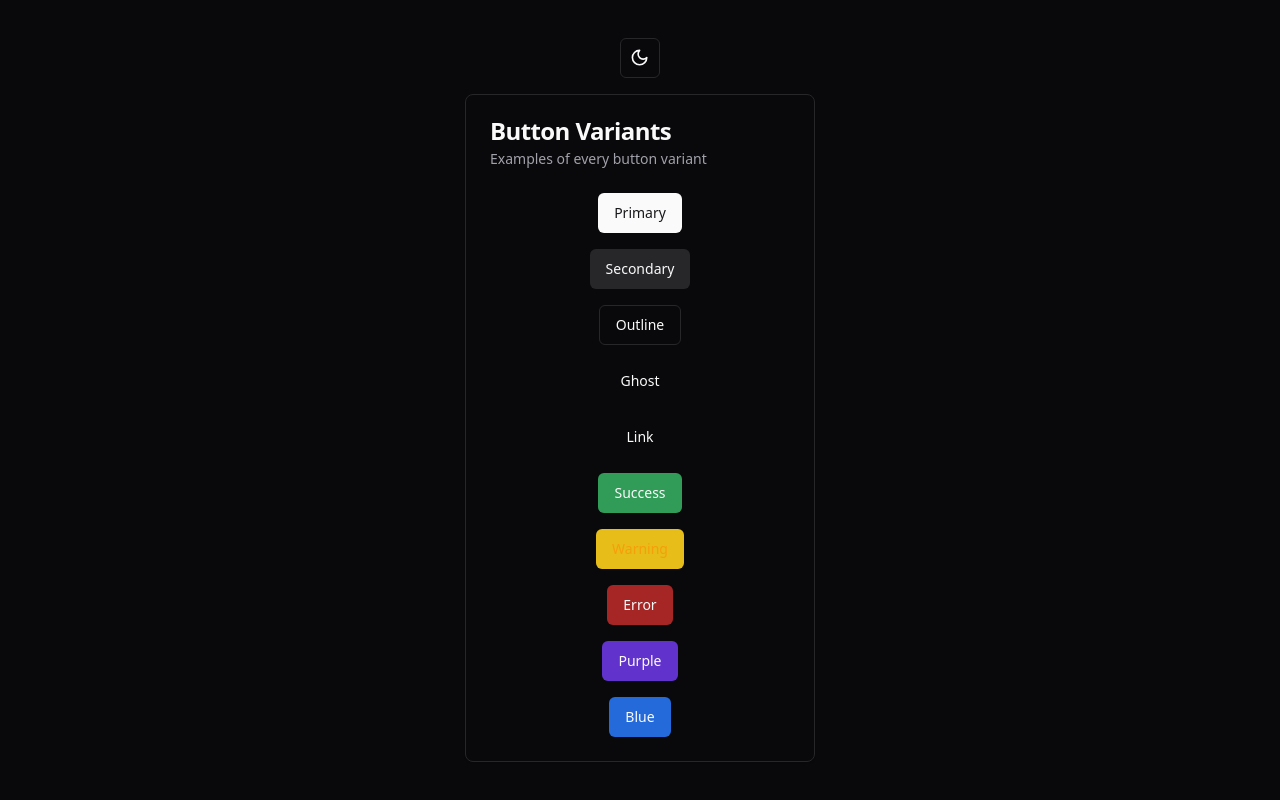
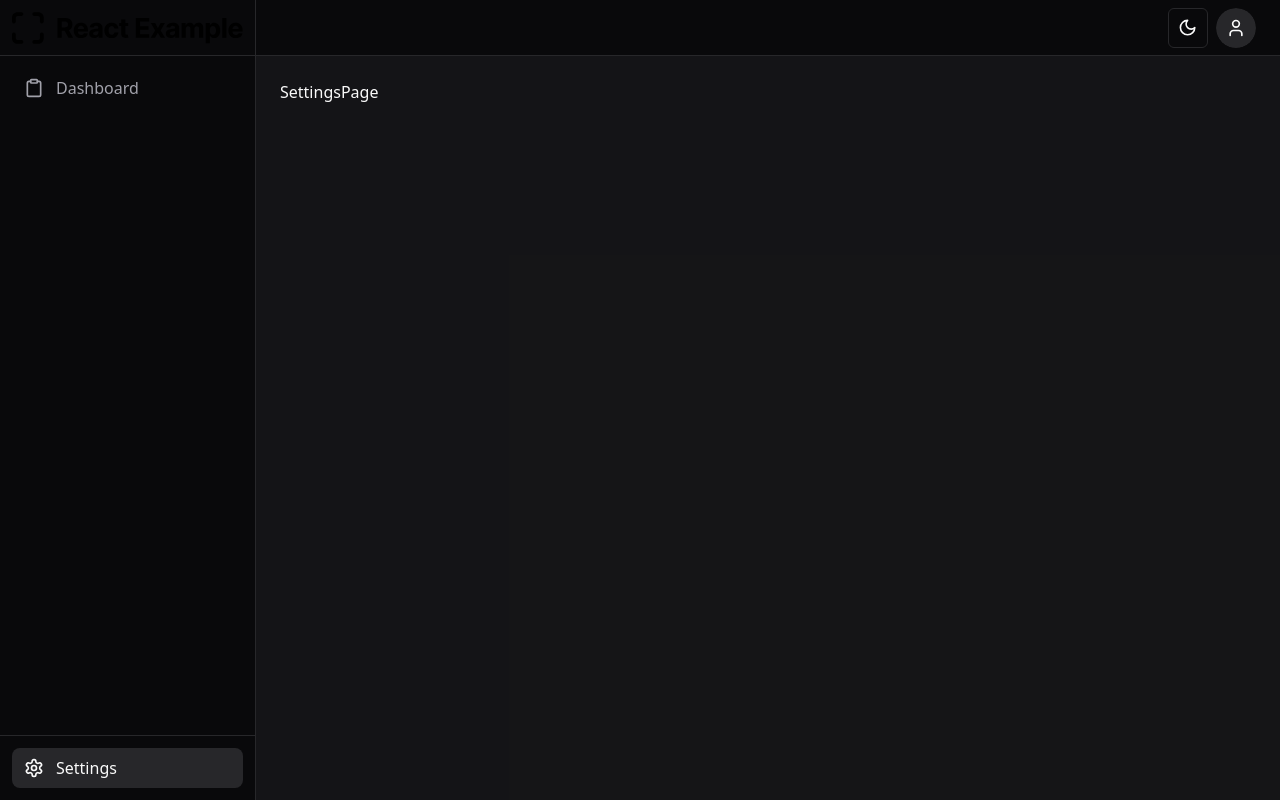
Before and after one commit to evanmhenry/spade-design-system, a React (Vite) app in the folder ReactExample.Web/: page /settings in a window 1280 px wide. Built offline with nearby package versions, Linux system fonts and the light colour scheme.

Commit message:
feat: adds routing

```diff
--- a/ReactExample.Web/package.json
+++ b/ReactExample.Web/package.json
@@ -20,6 +20,7 @@
     "lucide-react": "^0.378.0",
     "react": "^18.2.0",
     "react-dom": "^18.2.0",
+    "react-router-dom": "^6.23.1",
     "tailwind-merge": "^2.3.0",
     "tailwindcss-animate": "^1.0.7"
   },
--- a/ReactExample.Web/src/components/Theming/ThemeToggle.tsx
+++ b/ReactExample.Web/src/components/Theming/ThemeToggle.tsx
@@ -6,7 +6,7 @@ import {
   DropdownMenuItem,
   DropdownMenuTrigger,
 } from "@/components/DropdownMenu";
-import { useTheme } from "@/components/Theming/ThemeProvider";
+import { useTheme } from "@/components/theming/ThemeProvider";
 
 const ThemeToggle = () => {
   const { setTheme } = useTheme();
--- /dev/null
+++ b/ReactExample.Web/src/components/navigation/BrowserRouter.tsx
@@ -0,0 +1,25 @@
+import { createBrowserRouter } from "react-router-dom";
+import MainLayout from "./MainLayout";
+import DashboardPage from "@/pages/DashboardPage";
+import SettingsPage from "@/pages/SettingsPage";
+import ErrorPage from "@/pages/ErrorPage";
+
+const BrowserRouter = createBrowserRouter([
+  {
+    path: "/",
+    element: <MainLayout />,
+    children: [
+      {
+        path: "/dashboard",
+        element: <DashboardPage />,
+      },
+      {
+        path: "settings",
+        element: <SettingsPage />,
+      },
+    ],
+    errorElement: <ErrorPage />,
+  },
+]);
+
+export default BrowserRouter;
--- /dev/null
+++ b/ReactExample.Web/src/components/navigation/MainLayout.tsx
@@ -0,0 +1,50 @@
+import { Outlet } from "react-router-dom";
+import { LogOut, User } from "lucide-react";
+import {
+  DropdownMenu,
+  DropdownMenuContent,
+  DropdownMenuItem,
+  DropdownMenuTrigger,
+} from "../DropdownMenu";
+import { Avatar, AvatarFallback } from "../Avatar";
+import SideBar from "./SideBar";
+import ThemeToggle from "../theming/ThemeToggle";
+
+const MainLayout = () => {
+  return (
+    <div className="flex w-screen items-start">
+      <SideBar />
+      <div
+        id="content"
+        className="flex flex-col items-center h-screen w-screen overflow-auto bg-muted/40"
+      >
+        <div
+          id="header"
+          className="w-full bg-background flex border-b px-6 h-14 justify-end items-center flex-grow-0 flex-shrink-0 gap-2"
+        >
+          <ThemeToggle />
+          <DropdownMenu>
+            <DropdownMenuTrigger>
+              <Avatar>
+                <AvatarFallback>
+                  <User className="h-5 w-5 " />
+                </AvatarFallback>
+              </Avatar>
+            </DropdownMenuTrigger>
+            <DropdownMenuContent>
+              <DropdownMenuItem>
+                <LogOut className="mr-2 h-4 w-4" />
+                <span>Sign Out</span>
+              </DropdownMenuItem>
+            </DropdownMenuContent>
+          </DropdownMenu>
+        </div>
+        <div className="flex-grow p-6 w-full">
+          <Outlet />
+        </div>
+      </div>
+    </div>
+  );
+};
+
+export default MainLayout;
--- /dev/null
+++ b/ReactExample.Web/src/components/navigation/SideBar.tsx
@@ -0,0 +1,62 @@
+import { Link, useLocation } from "react-router-dom";
+import { Clipboard, Settings } from "lucide-react";
+import Logo from "../../assets/logo.svg";
+
+const SideMenu = () => {
+  const location = useLocation();
+
+  const navOptions = [
+    {
+      label: "Dashboard",
+      path: "/dashboard",
+      icon: <Clipboard className="h-5 w-5" />,
+    },
+  ];
+
+  const isPathSelected = (path: string) => {
+    if (path === "/") {
+      return location.pathname === path;
+    }
+    return location.pathname.startsWith(path);
+  };
+
+  return (
+    <div className="flex h-screen flex-col w-64 border-r flex-shrink-0">
+      <div className="p-3 border-b h-14 flex-shrink-0">
+        <img alt="Logo" className="h-8 flex-none" src={Logo} />
+      </div>
+      <div className="p-3 h-full">
+        {navOptions.map((option) => (
+          <Link
+            key={option.label}
+            to={option.path}
+            className={`flex items-center gap-3 rounded-lg px-3 py-2 transition-all hover:text-primary ${
+              isPathSelected(option.path)
+                ? "text-primary bg-muted"
+                : "text-muted-foreground"
+            }`}
+          >
+            {option.icon}
+            {option.label}
+          </Link>
+        ))}
+      </div>
+      <div className="p-3 border-t">
+        <Link
+          key="Settings"
+          to="/settings"
+          className={`flex items-center gap-3 rounded-lg px-3 py-2 transition-all hover:text-primary ${
+            isPathSelected("/settings")
+              ? "text-primary bg-muted"
+              : "text-muted-foreground"
+          }`}
+        >
+          <Settings className="h-5 w-5" />
+          Settings
+        </Link>
+      </div>
+    </div>
+  );
+};
+
+export default SideMenu;
--- a/ReactExample.Web/src/main.tsx
+++ b/ReactExample.Web/src/main.tsx
@@ -1,13 +1,11 @@
-import React from "react";
 import ReactDOM from "react-dom/client";
-import App from "./App.tsx";
 import "./index.css";
-import { ThemeProvider } from "./components/Theming/ThemeProvider.tsx";
+import { ThemeProvider } from "./components/theming/ThemeProvider.tsx";
+import { RouterProvider } from "react-router-dom";
+import BrowserRouter from "./components/navigation/BrowserRouter.tsx";
 
 ReactDOM.createRoot(document.getElementById("root")!).render(
-  <React.StrictMode>
-    <ThemeProvider defaultTheme="dark" storageKey="vite-ui-theme">
-      <App />
-    </ThemeProvider>
-  </React.StrictMode>
+  <ThemeProvider defaultTheme="dark" storageKey="vite-ui-theme">
+    <RouterProvider router={BrowserRouter} />
+  </ThemeProvider>
 );
--- a/ReactExample.Web/src/App.tsx
+++ b/ReactExample.Web/src/pages/DashboardPage.tsx
@@ -1,17 +1,15 @@
-import { Button } from "./components/Button";
+import { Button } from "../components/Button";
 import {
   Card,
   CardContent,
   CardDescription,
   CardHeader,
   CardTitle,
-} from "./components/Card";
-import ThemeToggle from "./components/Theming/ThemeToggle";
+} from "../components/Card";
 
-const App = () => {
+const DashboardPage = () => {
   return (
-    <div className="flex flex-col items-center gap-4 h-screen justify-center">
-      <ThemeToggle />
+    <div className="flex flex-col items-center gap-4 justify-center">
       <Card className="w-[350px]">
         <CardHeader>
           <CardTitle>Button Variants</CardTitle>
@@ -34,4 +32,4 @@ const App = () => {
   );
 };
 
-export default App;
+export default DashboardPage;
--- /dev/null
+++ b/ReactExample.Web/src/pages/ErrorPage.tsx
@@ -0,0 +1,19 @@
+import { useRouteError } from "react-router-dom";
+
+const ErrorPage = () => {
+  const error: unknown = useRouteError();
+  return (
+    <div id="error-page">
+      <h1>Oops!</h1>
+      <p>Sorry, an unexpected error has occurred.</p>
+      <p>
+        <i>
+          {(error as Error)?.message ||
+            (error as { statusText?: string })?.statusText}
+        </i>
+      </p>
+    </div>
+  );
+};
+
+export default ErrorPage;
--- /dev/null
+++ b/ReactExample.Web/src/pages/SettingsPage.tsx
@@ -0,0 +1,7 @@
+import React from "react";
+
+const SettingsPage = () => {
+  return <div>SettingsPage</div>;
+};
+
+export default SettingsPage;
```
Also changed, not shown: ReactExample.Web/src/assets/logo.svg (added), 1 other file (tests, documents, lock files or other folders).
